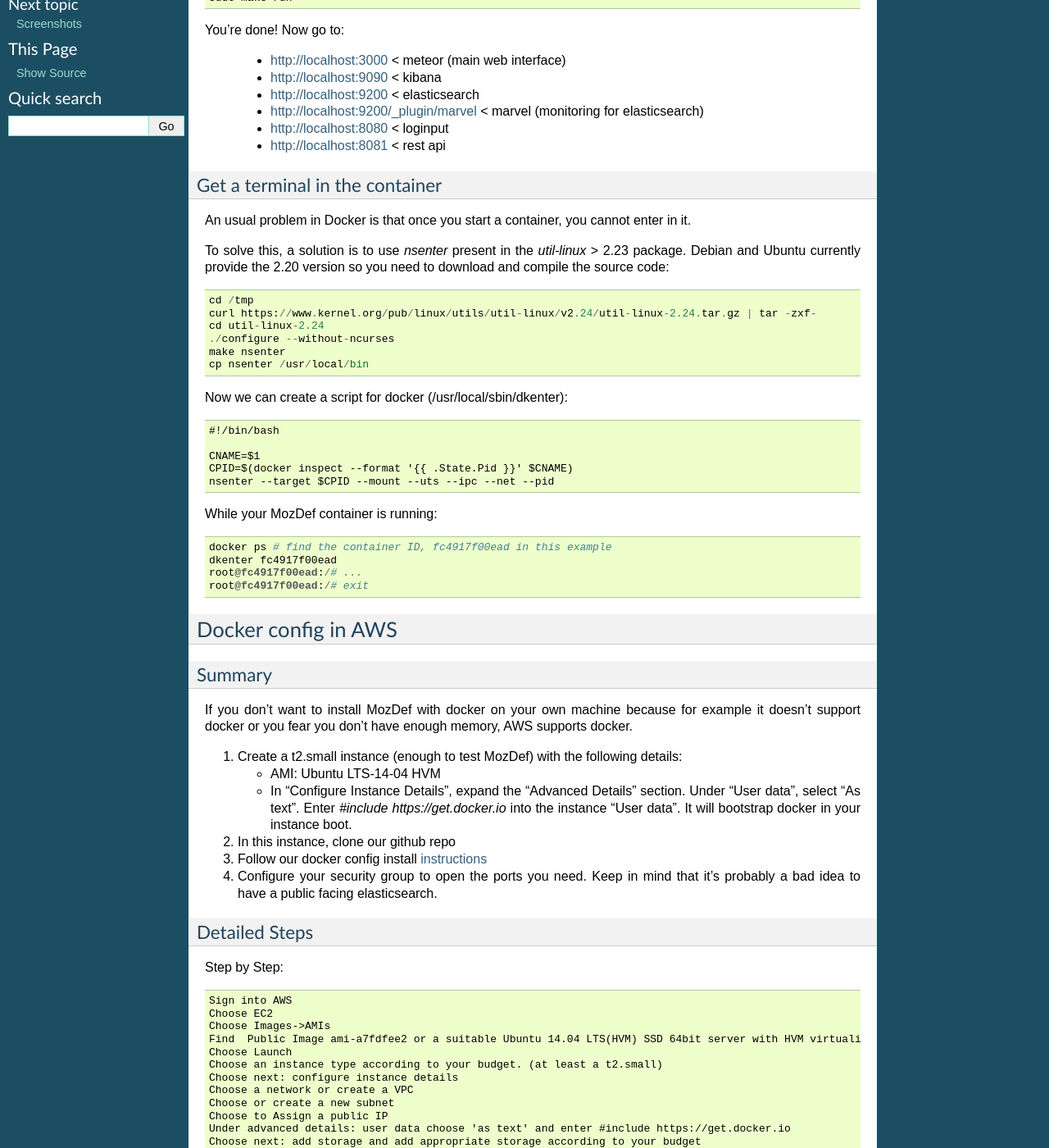
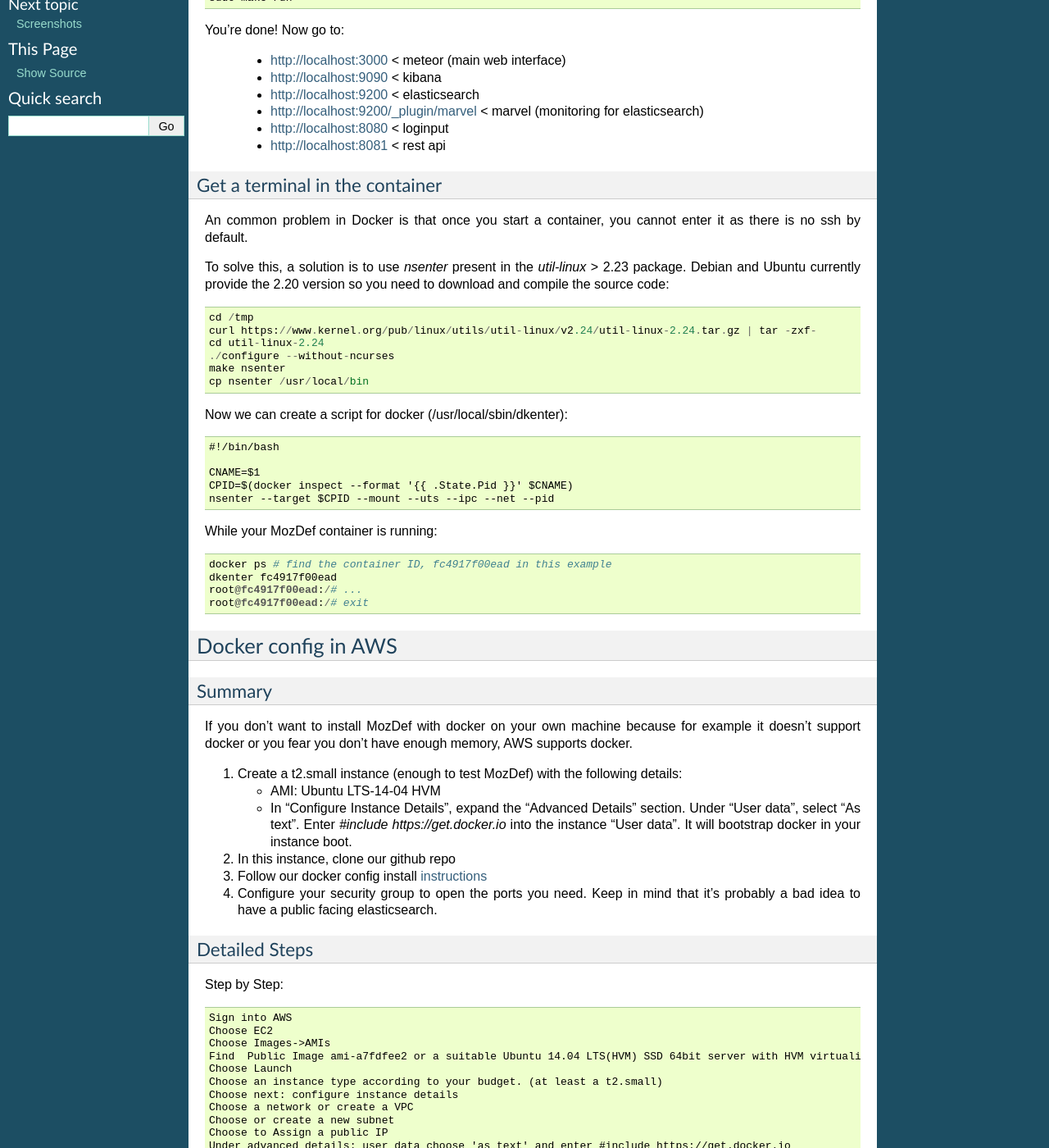
Before and after one commit to mozilla/MozDef, a Sphinx documentation site: the page built from docs/source/installation.rst, in a window 1280 px wide and 1400 px high, scrolled down 447 px. Shown: the whole window at 82% size. Built offline with Sphinx 7.4.7, drawn with Linux system fonts in a browser that asks for light colours; some of the changed text lies outside the part shown.

```diff
--- a/docs/source/installation.rst
+++ b/docs/source/installation.rst
@@ -13,7 +13,7 @@
 Dockerfile
 ***********
 
-After installing `docker`_, use this to build a new image::
+After `installing docker`_, use this to build a new image::
 
   cd docker && sudo make build
 
@@ -33,7 +33,7 @@
 Get a terminal in the container
 *******************************
 
-An usual problem in Docker is that once you start a container, you cannot enter in it.
+An common problem in Docker is that once you start a container, you cannot enter it as there is no ssh by default.
 
 To solve this, a solution is to use `nsenter` present in the `util-linux` > 2.23 package.
 Debian and Ubuntu currently provide the 2.20 version so you need to download and compile the source code::
```
Also changed, not shown: other parts of docs/source/installation.rst (+3 -2 lines).
